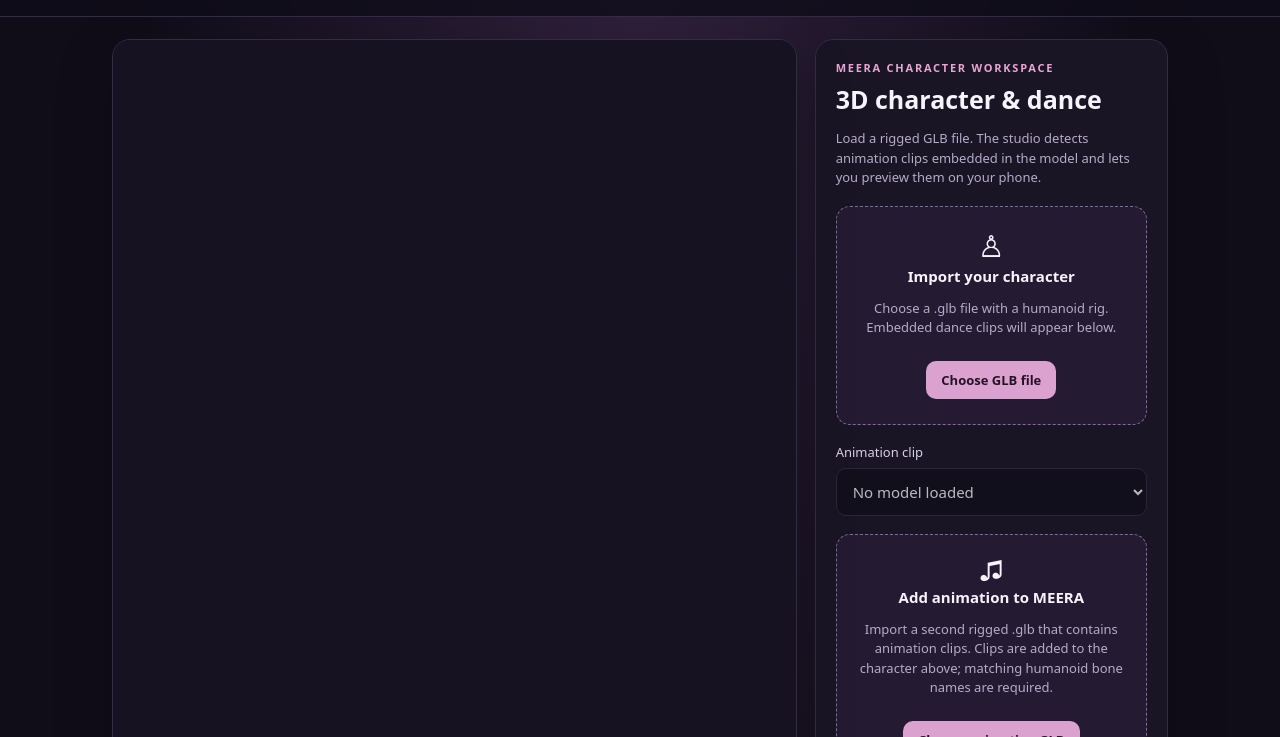
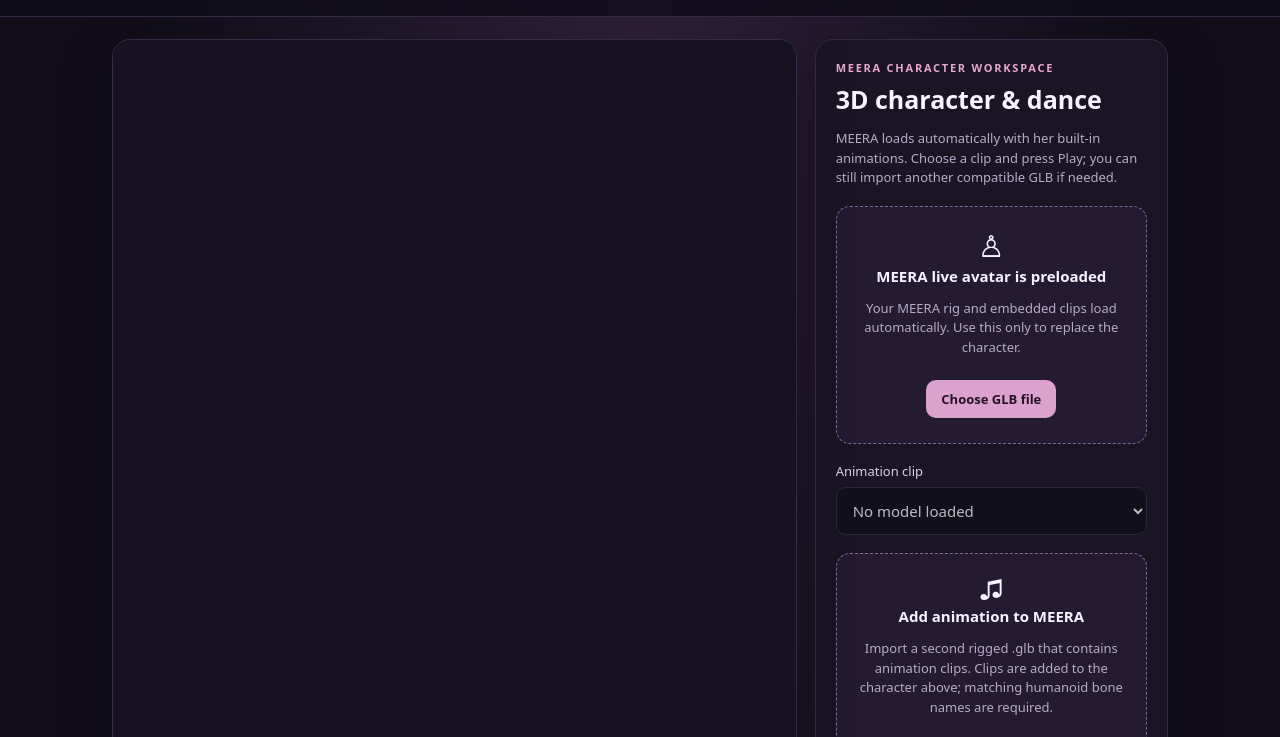
Before and after one commit to ronhalder93/meera-ai, a plain HTML site: page static/3d-studio.html in a window 1280 px wide. Shown: the part 47-784 px from the top of the page. Drawn offline with nearby package versions, Linux system fonts and the light colour scheme; no server answers; animation ran at ten frames a second.

Commit message:
Preload MEERA live avatar and embedded animation clips

```diff
--- a/static/3d-studio.html
+++ b/static/3d-studio.html
@@ -24,8 +24,8 @@ label{display:block;margin:16px 0 7px;color:#d9cde8;font-size:13px}select,button
 <section class="viewer"><canvas id="stage"></canvas><div class="viewer-hint" id="hint">Import a rigged .glb character to preview it here. Drag to rotate · pinch to zoom.</div></section>
 <aside class="panel">
 <div class="eyebrow">MEERA CHARACTER WORKSPACE</div><h1>3D character & dance</h1>
-<p class="muted">Load a rigged GLB file. The studio detects animation clips embedded in the model and lets you preview them on your phone.</p>
-<div class="drop" id="drop"><div style="font-size:30px">♙</div><strong>Import your character</strong><p class="muted">Choose a .glb file with a humanoid rig. Embedded dance clips will appear below.</p><label class="choose" for="modelFile">Choose GLB file</label><input id="modelFile" type="file" accept=".glb,model/gltf-binary"></div>
+<p class="muted">MEERA loads automatically with her built-in animations. Choose a clip and press Play; you can still import another compatible GLB if needed.</p>
+<div class="drop" id="drop"><div style="font-size:30px">♙</div><strong>MEERA live avatar is preloaded</strong><p class="muted">Your MEERA rig and embedded clips load automatically. Use this only to replace the character.</p><label class="choose" for="modelFile">Choose GLB file</label><input id="modelFile" type="file" accept=".glb,model/gltf-binary"></div>
 <label for="clipSelect">Animation clip</label><select id="clipSelect" disabled><option>No model loaded</option></select>
 <div class="drop" id="animDrop"><div style="font-size:25px">♫</div><strong>Add animation to MEERA</strong><p class="muted">Import a second rigged .glb that contains animation clips. Clips are added to the character above; matching humanoid bone names are required.</p><label class="choose" for="animationFile">Choose animation GLB</label><input id="animationFile" type="file" accept=".glb,model/gltf-binary" disabled></div>
 <p class="muted" id="animationHint">Load MEERA's rigged character first, then add an animation GLB.</p>
@@ -120,6 +120,9 @@ document.querySelector('#play').addEventListener('click',()=>{if(!active&&mixer&
 document.querySelector('#stop').addEventListener('click',()=>{stopAnimation();document.querySelector('#play').textContent='▶ Play'});
 document.querySelector('#reset').addEventListener('click',()=>{if(model)frameModel(model)});
 document.querySelector('#clear').addEventListener('click',removeModel);
+// Load the published MEERA character and its embedded clips automatically.
+const MEERA_LIVE_GLB='https://github.com/ronhalder93/meera-ai/releases/download/meera-live-assets/meera_final.glb';
+(async()=>{try{say('Loading MEERA live avatar and built-in animations…');const response=await fetch(MEERA_LIVE_GLB);if(!response.ok)throw new Error('Live character asset is not published yet');const blob=await response.blob();await loadFile(new File([blob],'meera_final.glb',{type:'model/gltf-binary'}));}catch(err){console.error(err);say('MEERA auto-load could not complete. You can still choose the GLB manually. '+(err.message||''),'bad')}})();
 const clock=new THREE.Clock();function animate(){requestAnimationFrame(animate);const dt=Math.min(clock.getDelta(),.05);if(mixer)mixer.update(dt);controls.update();renderer.render(scene,camera)}animate();
 </script>
 </body></html>
```
